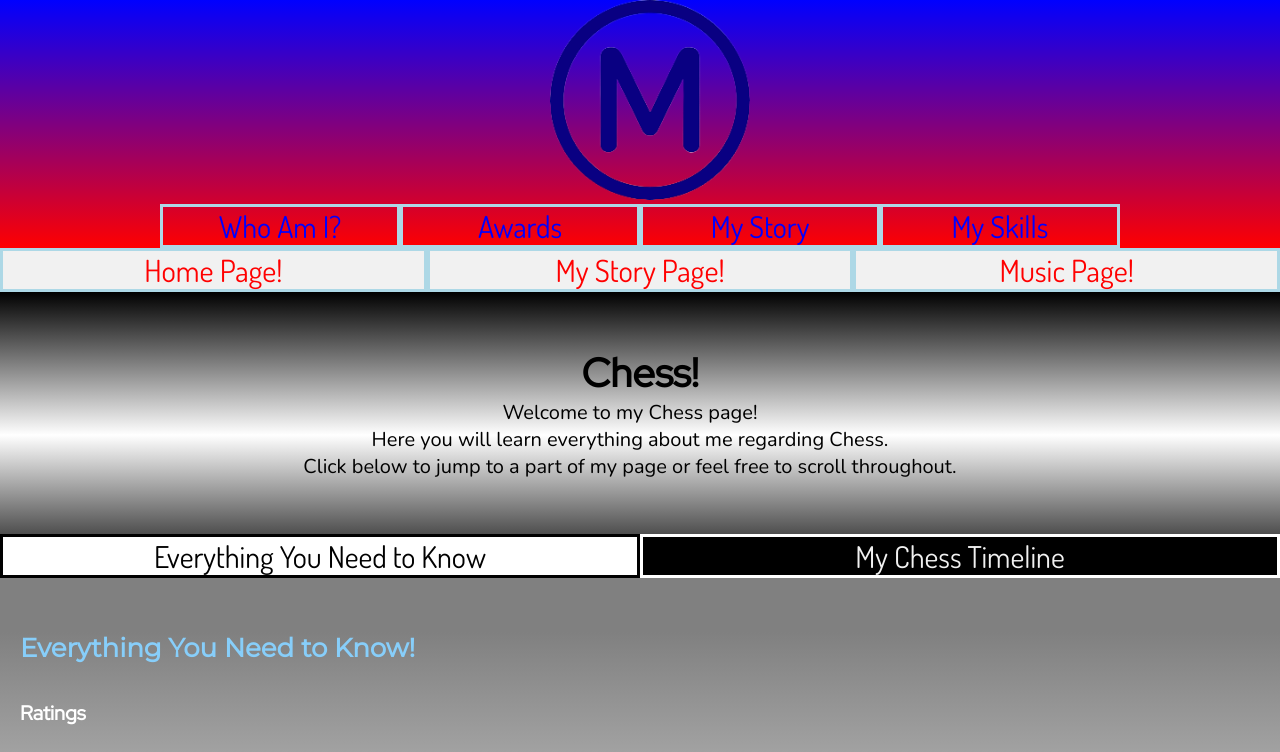
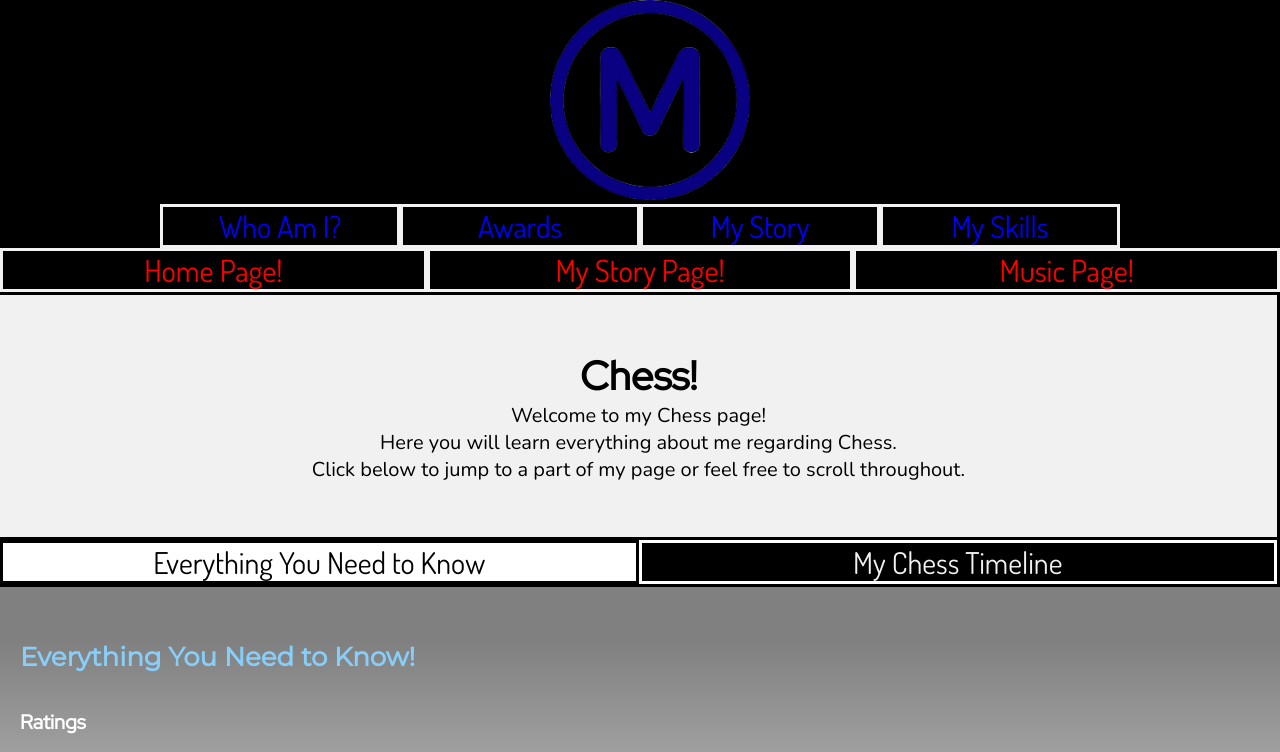
Before and after one commit to marcusASC5/PerosonalWebsite, a plain HTML site: page page2.html in a window 1280 px wide. Shown: the top 752 px of the page. Drawn offline with nearby package versions, Linux system fonts and the light colour scheme.

Commit message:
🎸🍂 Updated with Glitch

```diff
--- a/page2.html
+++ b/page2.html
@@ -325,7 +325,7 @@
         </p>
         </ul>
         <div class="text">
-          <b>History is being made as you read! Check back soon for more events.</b>
+          History is being made as you read! Check back soon for more events.
         </div>
       </div>
     </div>
--- a/style.css
+++ b/style.css
@@ -17,7 +17,7 @@ body {
 }
 
 header {
-    background-image: linear-gradient(blue, red);
+    background-image: linear-gradient(#FADBD8, #AED6F1);
 }
 
 .logo {
@@ -36,7 +36,7 @@ nav {
 }
 
 #Who_I_Am, #Accomplishments, #My_Story, #My_Skills, #Chess {
-    border: 3px solid lightblue;
+    border: 3px solid lightskyblue;
     display: flex;
     justify-content: center;
     width: 20%;
@@ -77,6 +77,7 @@ h1 {
     width: 33%;
     text-decoration: none;
     color: red;
+    background: #AED6F1;
 }
 
 .content div p {
@@ -179,8 +180,8 @@ p {
 }
 
 footer {
-    background-image: linear-gradient(red, blue);
-    height: 35vh;
+    background-image: linear-gradient(#AED6F1, #FADBD8);
+    height: 31vh;
 }
 
 footer div {
--- a/style2.css
+++ b/style2.css
@@ -17,7 +17,7 @@ body {
 }
 
 header {
-    background-image: linear-gradient(blue, red);
+    background: black;
 }
 
 .logo {
@@ -40,7 +40,7 @@ nav {
 }
 
 #Who_I_Am, #Accomplishments, #My_Story, #My_Skills {
-    border: 3px solid lightblue;
+    border: 3px solid #f1f1f1;
     display: flex;
     justify-content: center;
     width: 25%;
@@ -49,7 +49,7 @@ nav {
 }
 
 #Home_Page, #Story_Page, #Music_Page {
-    border: 3px solid lightblue;
+    border: 3px solid #f1f1f1;
     background: #f1f1f1;
     font-size: 30.5px;
     display: flex;
@@ -57,11 +57,15 @@ nav {
     width: 50%;
     text-decoration: none;
     color: red;
+    background: black;
 }
 
 .title {
     text-align: center;
-    background-image: linear-gradient(black, white, black);
+    background: #f1f1f1;
+    border-width: 3px 3px 3px 0px;
+    border-style: solid;
+    border-color: black;
 }
 
 h1 {
@@ -73,8 +77,6 @@ h1 {
 .title div {
     font-family: Nunito, sans-serif;
     font-size: 20px;
-    text-align: center;
-    margin-right: 20px;
     color: black;
 }
 
@@ -85,6 +87,9 @@ h1 {
     display: flex;
     flex-direction: row;
     justify-content: center;
+    border-width: 3px 0px 0px 0px;
+    border-style: solid;
+    border-color: black;
 }
 
 #Things_To_Know {
@@ -158,7 +163,7 @@ h2 {
 }
 
 .timeline{
-  background-image: linear-gradient(gray, silver, red);
+  background-image: linear-gradient(gray, silver, gray);
 }
 
 .help {
@@ -188,13 +193,13 @@ h2 {
 .text {
   font-family: Nunito, sans-serif;
   font-size: 18px;
-  color: black;
+  color: silver;
   text-align: center;
-  background: red;
+  background: #f1f1f1;
 }
 
 footer {
-    background-image: linear-gradient(red, blue);
+    background: #f1f1f1;
     height: 31vh;
 }
 
@@ -217,7 +222,7 @@ span {
 h3 {
     font-family: Red Hat Display, sans-serif;
     font-size: 20px;
-    color: white;
+    color: silver;
     display: flex;
     justify-content: center;
     align-items: center;
--- a/style3.css
+++ b/style3.css
@@ -17,7 +17,7 @@ body {
 }
 
 header {
-    background-image: linear-gradient(blue, red);
+    background-image: linear-gradient(blue, lightblue);
 }
 
 .logo {
@@ -57,6 +57,7 @@ nav {
     width: 33%;
     text-decoration: none;
     color: red;
+    background: skyblue;
 }
 
 .title {
@@ -178,7 +179,7 @@ h2 {
 }
 
 footer {
-    background-image: linear-gradient(red, blue);
+    background-image: linear-gradient(lightpink, deeppink);
     height: 31vh;
 }
 
--- a/style4.css
+++ b/style4.css
@@ -17,7 +17,7 @@ body {
 }
 
 header {
-    background-image: linear-gradient(blue, red);
+    background-image: linear-gradient(lavender, midnightblue);
 }
 
 .logo {
@@ -45,7 +45,7 @@ nav {
     justify-content: center;
     width: 25%;
     text-decoration: none;
-    color: blue;
+    color: red;
 }
 
 #Home_Page, #Chess_Page, #Story_Page {
@@ -57,10 +57,11 @@ nav {
     width: 33%;
     text-decoration: none;
     color: red;
+    background: midnightblue;
 }
 
 .title {
-    background-image: linear-gradient(to right, blue, orange 20%, orange 80%, blue 100%);
+    background-image: linear-gradient(to right, mediumslateblue, wheat 20%, wheat 80%, mediumslateblue 100%);
     text-align: center;
 }
 
@@ -75,7 +76,7 @@ h1 {
     font-size: 20px;
     text-align: center;
     padding: 0px 26%;
-    color: blue;
+    color: mediumslateblue;
     border-width: 3px 0px;
     border-style: dashed;
     border-color: #f1f1f1;
@@ -168,7 +169,7 @@ h2 {
 }
 
 footer {
-    background-image: linear-gradient(red, blue);
+    background-image: linear-gradient(sandybrown, peachpuff);
     height: 31vh;
 }
 
```
Also changed, not shown: index.html (+1 -1 lines), page4.html (+2 -2 lines).
